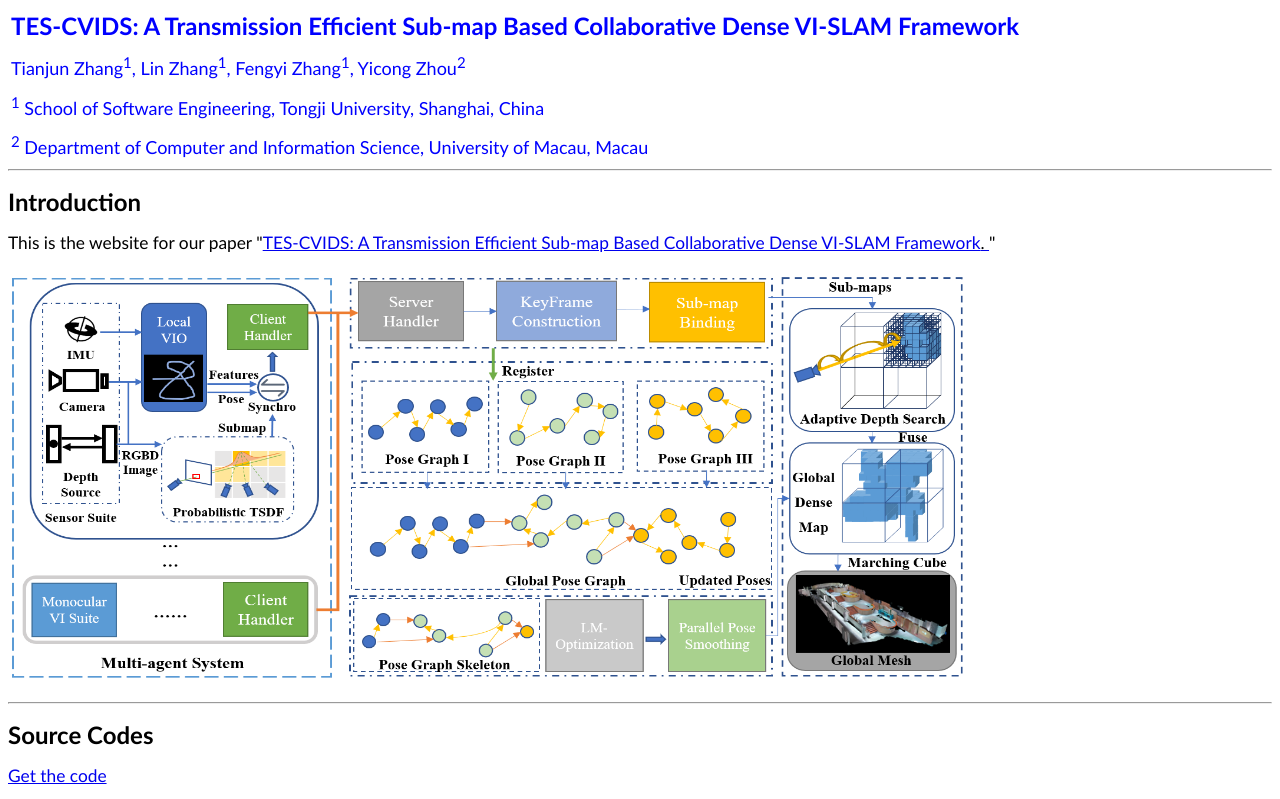
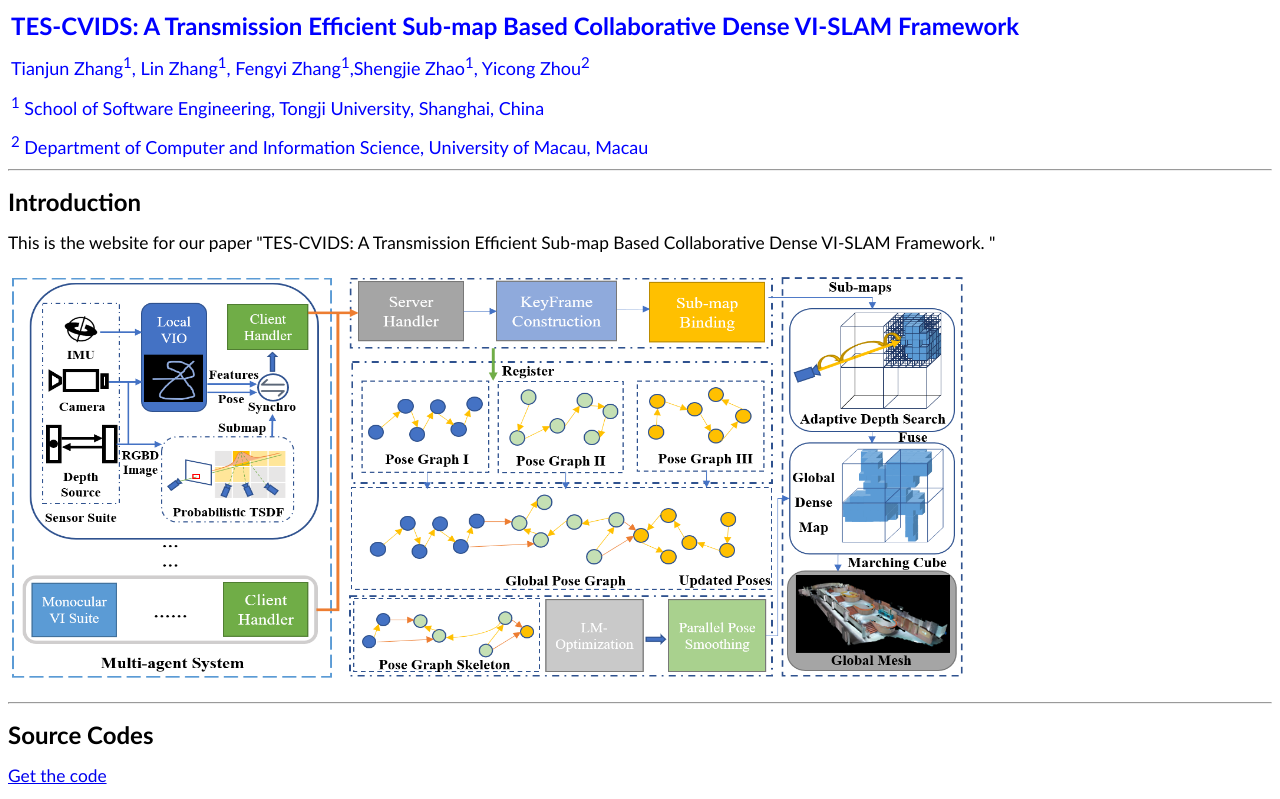
Before and after one commit to csLinZhang/TES-CVIDS-MainPage, a plain HTML site: page index.html in a window 1280 px wide. Shown: the top 799 px of the page. Drawn offline with Linux system fonts and the light colour scheme.

Commit message:
Update index.html

```diff
--- a/index.html
+++ b/index.html
@@ -51,7 +51,7 @@ table.TableGrid
 		<b>TES-CVIDS: A Transmission Efficient Sub-map Based Collaborative Dense VI-SLAM Framework</b></font></span><p class="text">
 		<span lang="en-us"><font face="Calibri" size="4" color="#0000FF">
 		Tianjun Zhang<sup>1</sup>,&nbsp;Lin Zhang</font></span><font face="Calibri" size="4" color="#0000FF"><sup>1</sup><span lang="en-us">,
-		Fengyi Zhang</span><sup>1</sup><span lang="en-us">,
+		Fengyi Zhang</span><sup>1</sup><span lang="en-us">,Shengjie Zhao</span><sup>1</sup><span lang="en-us">,
 		Yicong Zhou</span><sup>2</sup></font>
 
 		<p class="text">
@@ -71,8 +71,8 @@ table.TableGrid
 <p><span lang="en-us"><b><font face="Calibri" size="5">Introduction</font></b></span></p>
 <p>
 <span style="font-size: 13pt; font-family: Calibri; color: windowtext" lang="EN-US">
-This is the website for our paper &quot;<a href="/">TES-CVIDS: A Transmission Efficient Sub-map Based Collaborative Dense VI-SLAM Framework<span style="color: #000000">.
-</span></a>&quot;</span></p>
+This is the website for our paper &quot;TES-CVIDS: A Transmission Efficient Sub-map Based Collaborative Dense VI-SLAM Framework<span style="color: #000000">.
+</span>&quot;</span></p>
 
 
 <p>
```
